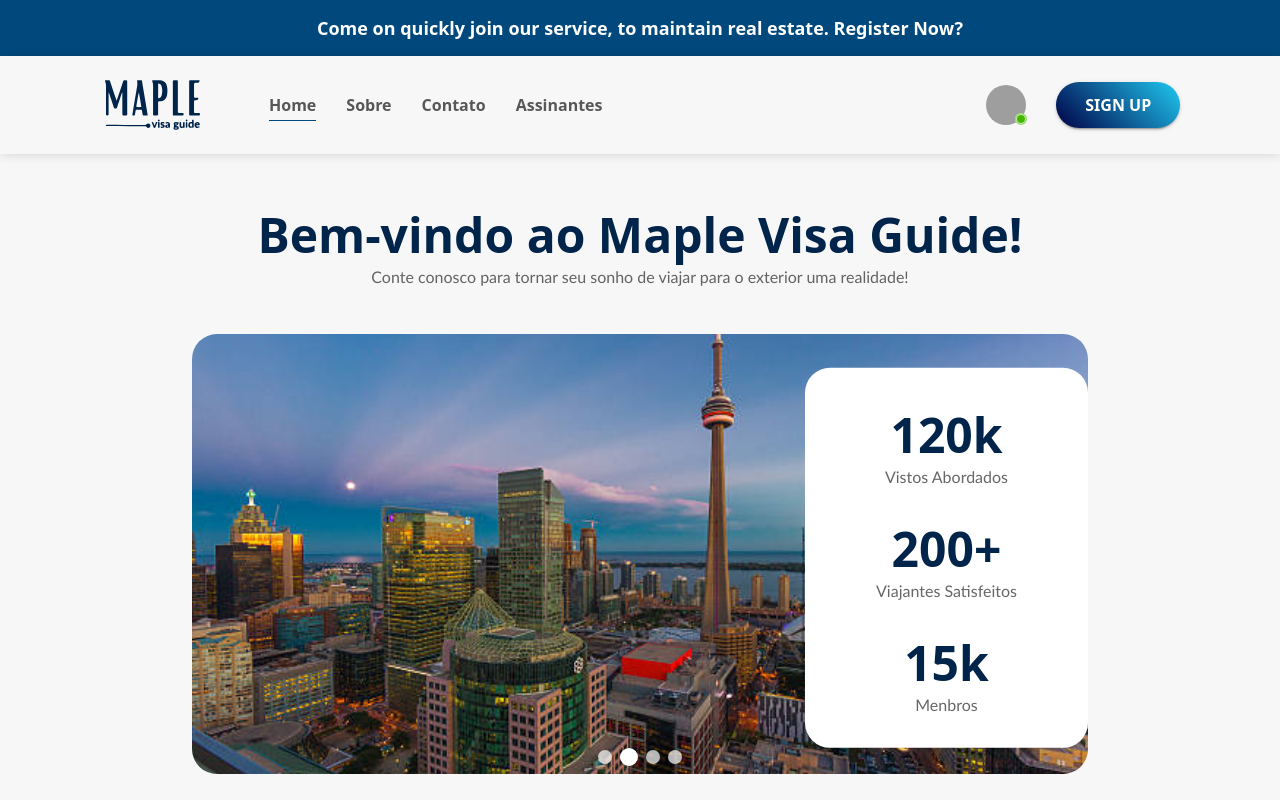
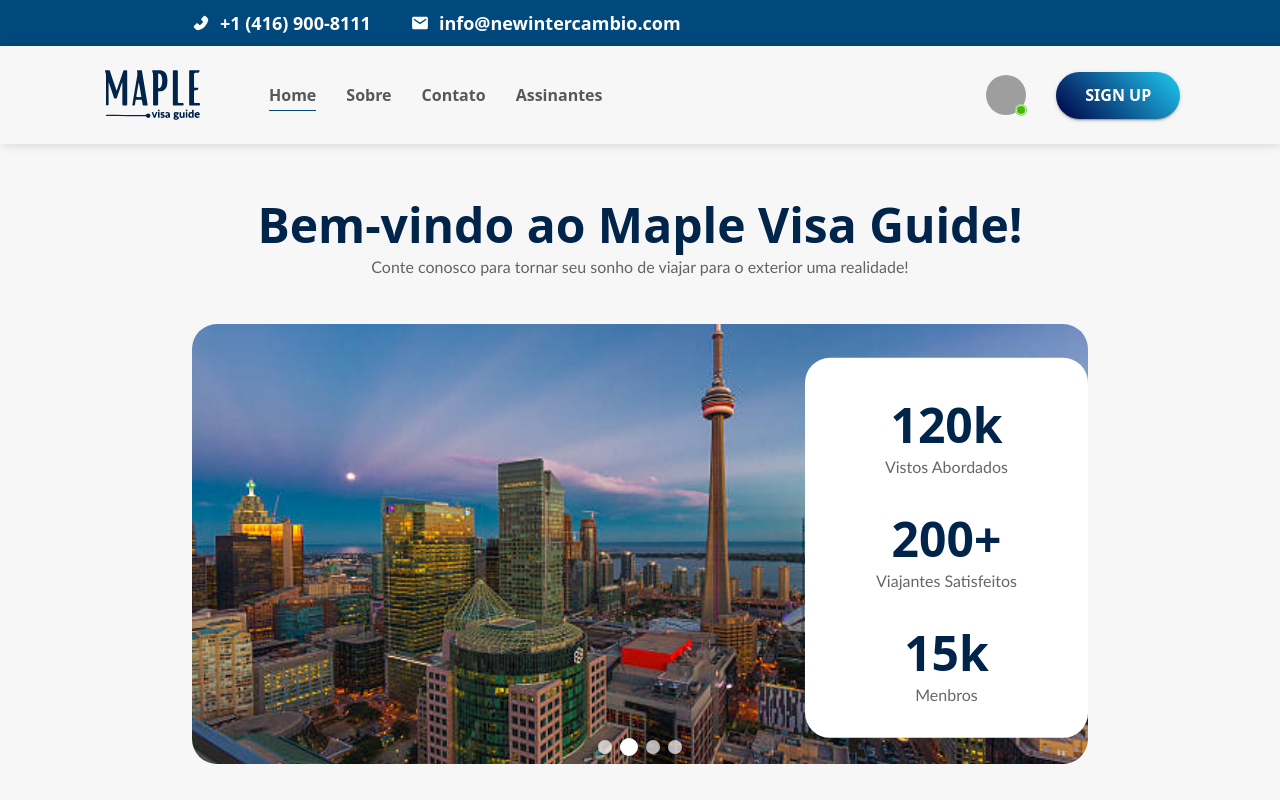
Before and after one commit to lucasdef15/maple-visa-guide, a React (Vite) app in the folder client/: page / in a window 1280 px wide. Shown: the top 800 px of the page. Built offline with nearby package versions, Linux system fonts and the light colour scheme; grey boxes are pictures that could not be loaded; a web font is replaced by a local one.

Commit message:
modified:   client/src/components/header/Header.tsx

```diff
--- a/client/src/components/header/Header.tsx
+++ b/client/src/components/header/Header.tsx
@@ -4,15 +4,25 @@ import BadgeAvatars from './BadgeAvatars';
 import ContainedButton from '../buttons/Button';
 import { NavLink } from 'react-router-dom';
 import { useState, useEffect } from 'react';
+import { AiFillPhone } from 'react-icons/ai';
+import { IoMdMail } from 'react-icons/io';
+import { Stack } from '@mui/material';
 
 const HeaderStrip = styled('div')(({ theme }) => ({
   backgroundColor: theme.palette.primary.light,
   textAlign: 'center',
-  padding: '1rem',
+  padding: '.7rem',
   fontWeight: 700,
   fontSize: '18px',
-  '& p ': {
+  '& span': {
     color: theme.palette.common.white,
+    display: 'flex',
+    justifyContent: 'center',
+    alignItems: 'center',
+    fontSize: '18px',
+    '& svg': {
+      marginRight: '10px',
+    },
   },
 }));
 
@@ -116,10 +126,21 @@ export default function Header() {
   return (
     <>
       <HeaderStrip>
-        <p>
-          Come on quickly join our service, to maintain real estate. Register
-          Now?
-        </p>
+        <Stack
+          className='spacing'
+          direction='row'
+          alignItems='center'
+          spacing={5}
+        >
+          <span>
+            <AiFillPhone />
+            +1 (416) 900-8111
+          </span>
+          <span>
+            <IoMdMail />
+            info@newintercambio.com
+          </span>
+        </Stack>
       </HeaderStrip>
       <HeaderStyle
         style={{
```
